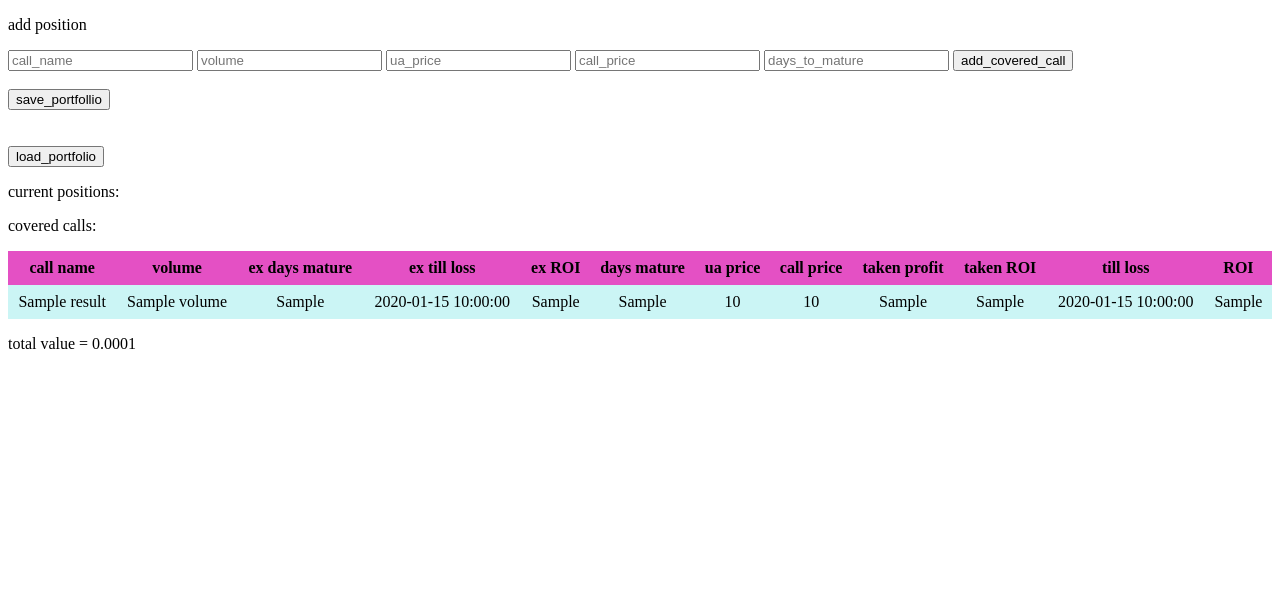
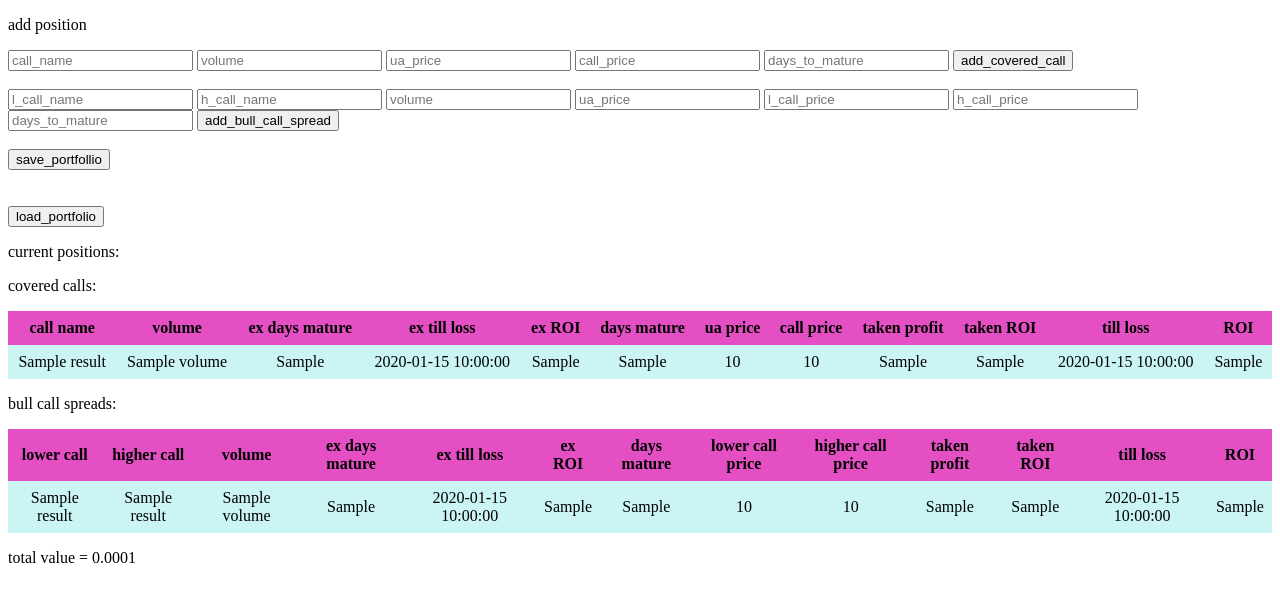
Before and after one commit to farjadfallah/tse_app, a Flask app: template templates/positions.html in a window 1280 px wide. Shown: the part 26-628 px from the top of the page. Run offline with Flask 3, Linux system fonts and the light colour scheme; the template is opened without the code that fills it: most values are stand-ins (such as "Sample title", 1, 10 or a date in 2020); parts of the project's set-up code (start-up, migrations or seed data) failed here and were passed over.

Commit message:
Finalize the html template incorporating Bull Call Spread positions

```diff
--- a/Tseapp.py
+++ b/Tseapp.py
@@ -63,6 +63,12 @@ class Tseapp:
         self.data_provider.get_info(self.market_info)
         self.open_postion_record.add_covered_call(Covered_Call_Position_Record(self.market_info,call_name,call_price,ua_price,volume,days_to_mature))
 
+    def add_bull_call_spread_position(self, h_call_name, h_call_price, l_call_name, l_call_price, volume, days_to_mature_when_enter, ua_entry_price):
+        self.market_info.reset_informations()
+        self.data_provider.get_info(self.market_info)
+        self.open_postion_record.add_bull_call_spread(Bull_Call_Spread_Record(self.market_info, h_call_name, h_call_price, l_call_name, l_call_price, volume, days_to_mature_when_enter, ua_entry_price ))
+
+
     def save_portfolio(self):
         self.open_postion_record.save_file()
 
--- a/main.py
+++ b/main.py
@@ -71,6 +71,7 @@ def positions():
     information = None
 
     results = the_app.get_current_positions_State()
+    print()
     total_value  = the_app.get_total_portfolio_value()
     return render_template('positions.html', results=results, total_value = total_value)
 
@@ -89,6 +90,23 @@ def add_covered_call_position():
     the_app.add_covered_Call_position(call_name, volume, ua_price, call_price, days_to_mature)
     return redirect("/positions")
 
+@app.route("/add_bull_call_spread_position", methods=["POST"])
+def add_bull_call_spread_position():
+    information = None
+    if request.method == "POST":
+        information = request.form
+    volume = float(information["cc_volume"]) if information != None else 0
+    l_call_price = int(information["cc_l_call_price"]) if information != None else 0
+    h_call_price = int(information["cc_h_call_price"]) if information != None else 0
+    l_call_name=  str(information["cc_l_call_name"]) if information != None else 0
+    h_call_name = str(information["cc_h_call_name"]) if information != None else 0
+
+    ua_price = float(information["cc_ua_price"]) if information != None else 0
+    days_to_mature = int(information["cc_days_to_mature"]) if information != None else 0
+    the_app.add_bull_call_spread_position( h_call_name, h_call_price, l_call_name, l_call_price, volume, days_to_mature, ua_price)
+    return redirect("/positions")
+
+
 @app.route("/save_portfolio", methods=["POST"])
 def save_portfolio():
     the_app.save_portfolio()
--- a/my_portfolio.csv
+++ /dev/null
@@ -1,4 +0,0 @@
-call_name,volume,ua_asset_price,call_price,days_to_mature
-ضذوب2002,200000.0,451.0,93,59
-ضهرم0117,4000.0,24220.0,6942,36
-ضتاب0103,20000.0,14969.0,5350,87
--- /dev/null
+++ b/my_portfolio_bcs.csv
@@ -0,0 +1,3 @@
+h_call_name,l_call_name,volume,ua_asset_price,l_call_price,h_call_price,days_to_mature
+ضهرم2014,ضهرم2011,2000.0,26600.0,13130,9100,100
+ضملت3046,ضملت3044,72000.0,2120.0,1081,883,87
--- /dev/null
+++ b/my_portfolio_cc.csv
@@ -0,0 +1,2 @@
+call_name,volume,ua_asset_price,call_price,days_to_mature
+ضذوب2002,200000.0,451.0,93,58
--- a/templates/positions.html
+++ b/templates/positions.html
@@ -36,6 +36,18 @@
         <input type="int" name="cc_call_price" placeholder="call_price">
         <input type="int" name="cc_days_to_mature" placeholder="days_to_mature">
         <input type="submit" value="add_covered_call">
+        <br>
+        <br>
+    </form>
+    <form method="POST" action="/add_bull_call_spread_position" enctype="multipart/form-data">
+        <input type="str" name="cc_l_call_name" placeholder="l_call_name">
+        <input type="str" name="cc_h_call_name" placeholder="h_call_name">
+        <input type="int" name="cc_volume" placeholder="volume">
+        <input type="int" name="cc_ua_price" placeholder="ua_price">
+        <input type="int" name="cc_l_call_price" placeholder="l_call_price">
+        <input type="int" name="cc_h_call_price" placeholder="h_call_price">
+        <input type="int" name="cc_days_to_mature" placeholder="days_to_mature">
+        <input type="submit" value="add_bull_call_spread">
         <br>
         <br>
     </form>
@@ -83,6 +95,60 @@
         </tr>
         {%endfor%}
     </table>
+
+
+    <!-- the_result = {"l_call_name": str(self.l_call_name)}
+    the_result = {"h_call_name": str(self.call_name)}
+    the_result["volume"] = self.volume
+    the_result["ex_days_to_mature"] = self.days_to_mature_when_enter
+    the_result["ex_till_loss"] = round(self.expected_untill_loss, 1)
+    the_result["ex_ROI"] = round(self.expected_ROI, 1)
+    the_result["days_to_mature"] = self.call_op.get_days_till_maturity()
+    the_result["l_call_price"] = round(self.l_call_price.get_cost_to_sell())
+    the_result["h_call_price"] = self.call_op.get_cost_to_buy()
+    the_result["till_loss"] = round(new_untill_loss, 1)
+    the_result["taken_profit"] = round(taken_profit, 1)
+    the_result["taken_ROI"] = round(taken_ROI, 1)
+    the_result["new_ROI"] = round(new_roi, 1) -->
+
+    <p>bull call spreads:</p>
+    <table>
+        <tr>
+            <th>lower call</th>
+            <th>higher call</th>
+            <th>volume</th>
+            <th>ex days mature</th>
+            <th>ex till loss</th>
+            <th>ex ROI</th>
+            <th>days mature</th>
+            <th>lower call price</th>
+            <th>higher call price</th>
+            <th>taken profit</th>
+            <th>taken ROI</th>
+            <th>till loss</th>
+            <th>ROI</th>
+        </tr>
+        {% for result in results[1]: %}
+        <tr>
+            <td>{{result["l_call_name"]}}</td>
+            <td>{{result["h_call_name"]}}</td>
+            <td>{{result["volume"]}}</td>
+            <td>{{result["ex_days_to_mature"]}}</td>
+            <td>{{result["ex_till_loss"]}}</td>
+            <td>{{result["ex_ROI"]}}</td>
+            <td>{{result["days_to_mature"]}}</td>
+            <td>{{result["l_call_price"]}}</td>
+            <td>{{result["h_call_price"]}}</td>
+            <td>{{result["taken_profit"]}}</td>
+            <td>{{result["taken_ROI"]}}</td>
+            <td>{{result["till_loss"]}}</td>
+            <td>{{result["new_ROI"]}}</td>
+        </tr>
+        {%endfor%}
+    </table>
+
+
+
     <p>total value = {{total_value/10000}}</p>
 </body>
 
```
Also changed, not shown: OpenPositions.py (+38 -14 lines).
